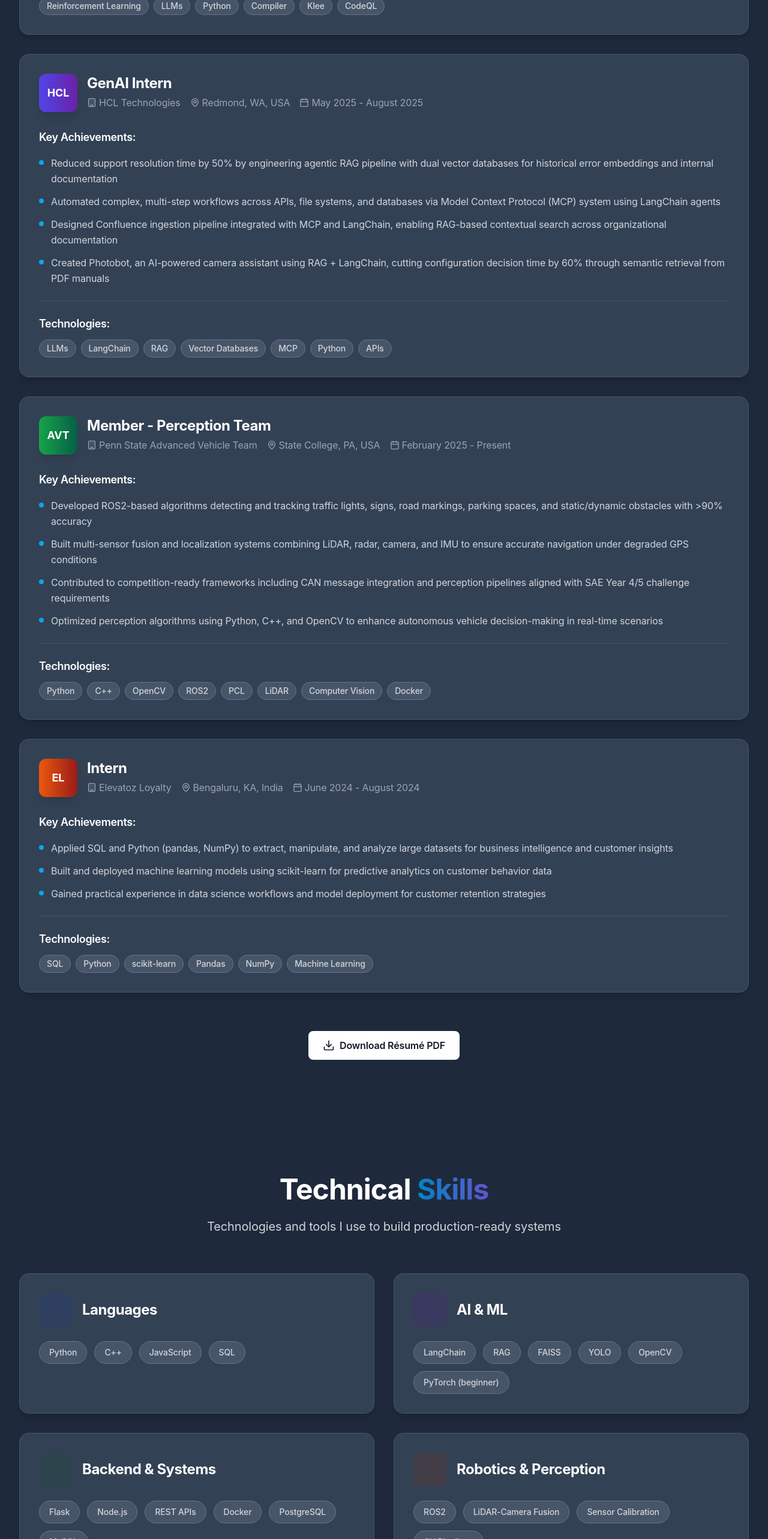
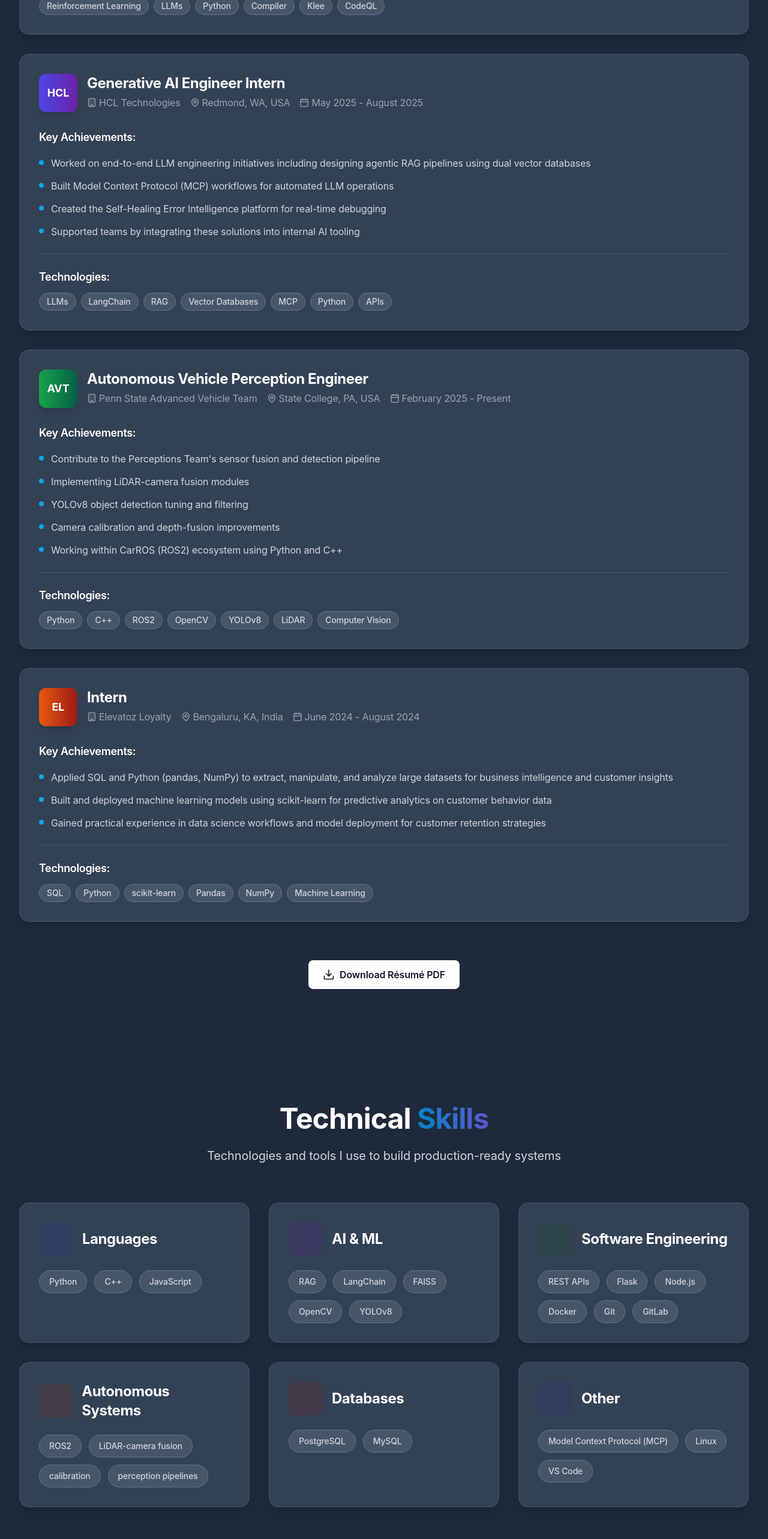
Before and after one commit to Siddhanta22/siddhantamohanty.github.io, a React (Create React App) app: page / in a window 1280 px wide. Shown: the part 9300-11866 px from the top of the page at 60% size. Built offline with nearby package versions, Linux system fonts and the light colour scheme.

Commit message:
Update Skills and Experience sections with new categorizations and descriptions

```diff
--- a/src/components/Experience.js
+++ b/src/components/Experience.js
@@ -29,14 +29,14 @@ const Experience = () => {
     {
       id: 2,
       company: "HCL Technologies",
-      role: "GenAI Intern",
+      role: "Generative AI Engineer Intern",
       location: "Redmond, WA, USA",
       dates: "May 2025 - August 2025",
       achievements: [
-        "Reduced support resolution time by 50% by engineering agentic RAG pipeline with dual vector databases for historical error embeddings and internal documentation",
-        "Automated complex, multi-step workflows across APIs, file systems, and databases via Model Context Protocol (MCP) system using LangChain agents",
-        "Designed Confluence ingestion pipeline integrated with MCP and LangChain, enabling RAG-based contextual search across organizational documentation",
-        "Created Photobot, an AI-powered camera assistant using RAG + LangChain, cutting configuration decision time by 60% through semantic retrieval from PDF manuals"
+        "Worked on end-to-end LLM engineering initiatives including designing agentic RAG pipelines using dual vector databases",
+        "Built Model Context Protocol (MCP) workflows for automated LLM operations",
+        "Created the Self-Healing Error Intelligence platform for real-time debugging",
+        "Supported teams by integrating these solutions into internal AI tooling"
       ],
       technologies: ["LLMs", "LangChain", "RAG", "Vector Databases", "MCP", "Python", "APIs"],
       logo: "HCL",
@@ -45,16 +45,17 @@ const Experience = () => {
     {
       id: 3,
       company: "Penn State Advanced Vehicle Team",
-      role: "Member - Perception Team",
+      role: "Autonomous Vehicle Perception Engineer",
       location: "State College, PA, USA",
       dates: "February 2025 - Present",
       achievements: [
-        "Developed ROS2-based algorithms detecting and tracking traffic lights, signs, road markings, parking spaces, and static/dynamic obstacles with >90% accuracy",
-        "Built multi-sensor fusion and localization systems combining LiDAR, radar, camera, and IMU to ensure accurate navigation under degraded GPS conditions",
-        "Contributed to competition-ready frameworks including CAN message integration and perception pipelines aligned with SAE Year 4/5 challenge requirements",
-        "Optimized perception algorithms using Python, C++, and OpenCV to enhance autonomous vehicle decision-making in real-time scenarios"
+        "Contribute to the Perceptions Team's sensor fusion and detection pipeline",
+        "Implementing LiDAR-camera fusion modules",
+        "YOLOv8 object detection tuning and filtering",
+        "Camera calibration and depth-fusion improvements",
+        "Working within CarROS (ROS2) ecosystem using Python and C++"
       ],
-      technologies: ["Python", "C++", "OpenCV", "ROS2", "PCL", "LiDAR", "Computer Vision", "Docker"],
+      technologies: ["Python", "C++", "ROS2", "OpenCV", "YOLOv8", "LiDAR", "Computer Vision"],
       logo: "AVT",
       color: "from-green-600 to-emerald-800"
     },
--- a/src/components/Skills.js
+++ b/src/components/Skills.js
@@ -1,7 +1,7 @@
 import React from 'react';
 import { motion } from 'framer-motion';
 import { useInView } from 'react-intersection-observer';
-import { Code, Brain, Server, Cpu, Settings } from 'lucide-react';
+import { Code, Brain, Server, Cpu, Settings, Database } from 'lucide-react';
 
 const Skills = () => {
   const [ref, inView] = useInView({
@@ -16,7 +16,7 @@ const Skills = () => {
       icon: Code,
       color: "from-blue-500 to-blue-600",
       bgColor: "bg-blue-50 dark:bg-blue-900/20",
-      skills: ["Python", "C++", "JavaScript", "SQL"]
+      skills: ["Python", "C++", "JavaScript"]
     },
     {
       id: 2,
@@ -24,31 +24,39 @@ const Skills = () => {
       icon: Brain,
       color: "from-purple-500 to-purple-600",
       bgColor: "bg-purple-50 dark:bg-purple-900/20",
-      skills: ["LangChain", "RAG", "FAISS", "YOLO", "OpenCV", "PyTorch (beginner)"]
+      skills: ["RAG", "LangChain", "FAISS", "OpenCV", "YOLOv8"]
     },
     {
       id: 3,
-      title: "Backend & Systems",
+      title: "Software Engineering",
       icon: Server,
       color: "from-green-500 to-green-600",
       bgColor: "bg-green-50 dark:bg-green-900/20",
-      skills: ["Flask", "Node.js", "REST APIs", "Docker", "PostgreSQL", "MySQL"]
+      skills: ["REST APIs", "Flask", "Node.js", "Docker", "Git", "GitLab"]
     },
     {
       id: 4,
-      title: "Robotics & Perception",
+      title: "Autonomous Systems",
       icon: Cpu,
       color: "from-orange-500 to-orange-600",
       bgColor: "bg-orange-50 dark:bg-orange-900/20",
-      skills: ["ROS2", "LiDAR-Camera Fusion", "Sensor Calibration", "CV Pipelines"]
+      skills: ["ROS2", "LiDAR-camera fusion", "calibration", "perception pipelines"]
     },
     {
       id: 5,
-      title: "Tools",
+      title: "Databases",
+      icon: Database,
+      color: "from-red-500 to-red-600",
+      bgColor: "bg-red-50 dark:bg-red-900/20",
+      skills: ["PostgreSQL", "MySQL"]
+    },
+    {
+      id: 6,
+      title: "Other",
       icon: Settings,
       color: "from-indigo-500 to-indigo-600",
       bgColor: "bg-indigo-50 dark:bg-indigo-900/20",
-      skills: ["Git", "GitHub/GitLab", "VS Code", "Linux", "Docker", "MCP"]
+      skills: ["Model Context Protocol (MCP)", "Linux", "VS Code"]
     }
   ];
 
@@ -95,7 +103,7 @@ const Skills = () => {
           variants={containerVariants}
           initial="hidden"
           animate={inView ? "visible" : "hidden"}
-          className="grid md:grid-cols-2 gap-8"
+          className="grid md:grid-cols-2 lg:grid-cols-3 gap-8"
         >
           {skillCategories.map((category) => (
             <motion.div
```
